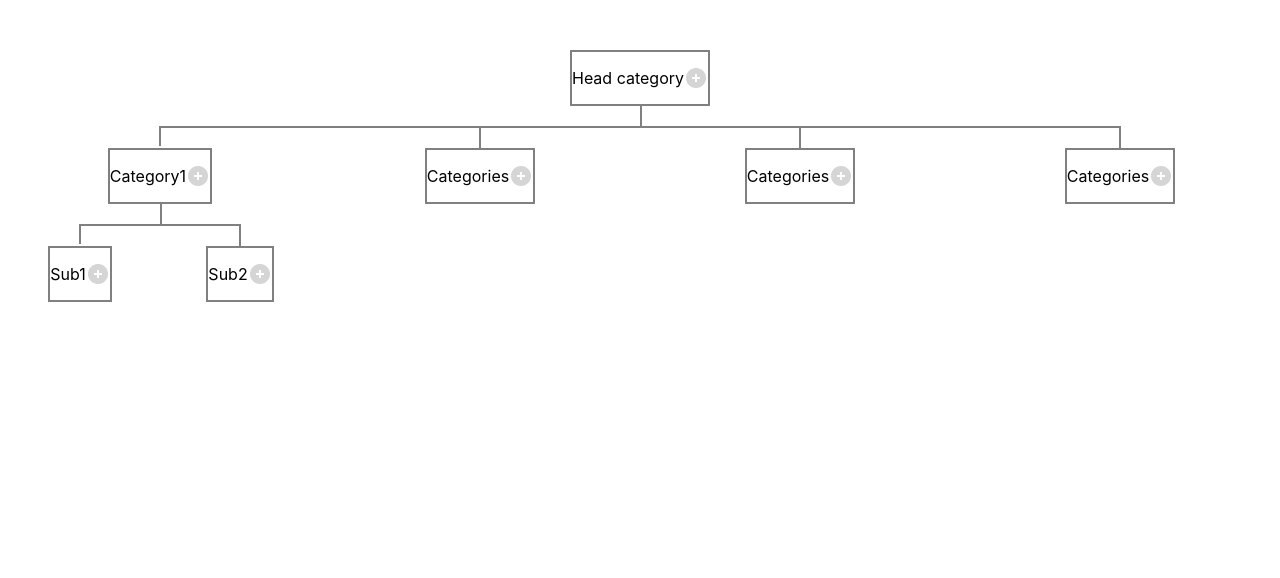
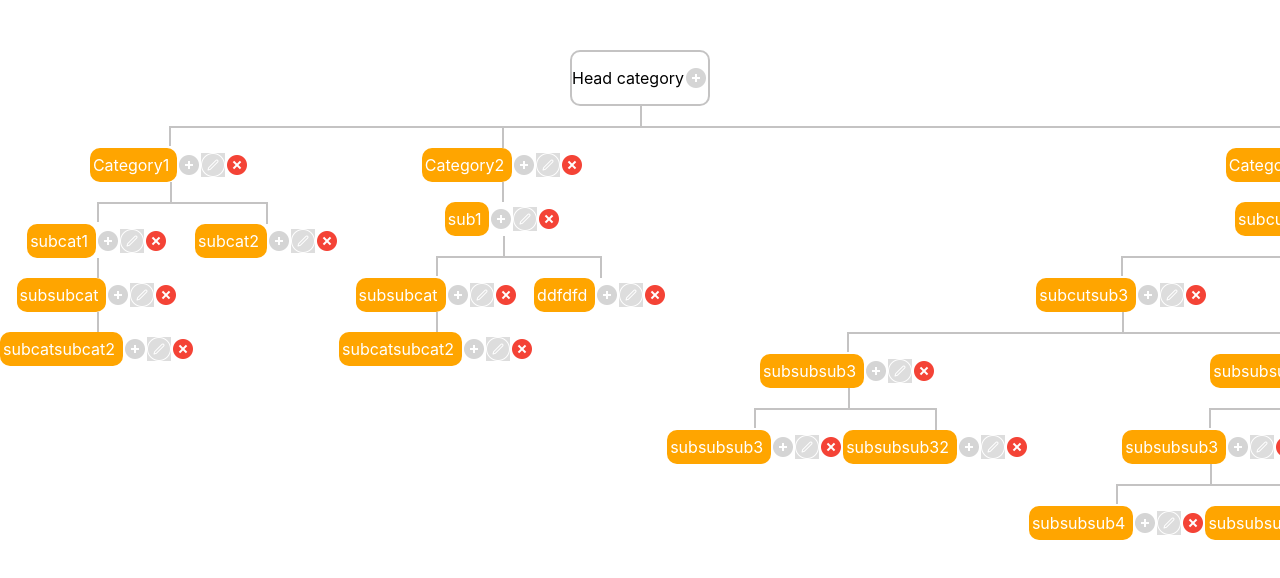
Before and after one commit to Amil032/test-task, a React (Create React App) app: page / in a window 1280 px wide. Shown: the top 578 px of the page. Built offline with nearby package versions, Linux system fonts and the light colour scheme.

Commit message:
make some changes

```diff
--- a/src/App.tsx
+++ b/src/App.tsx
@@ -1,116 +1,241 @@
 import addIcon from './assests/add_icon_48.png';
 import './App.css';
+import { Subcategory } from './components/subcategory/Subcategory';
+import { Category } from './components/Category';
+import { useState } from 'react';
+
+const categories = [
+  {
+    name: 'Category1',
+    subcat: [{
+      name: 'subcat1',
+      subcat: [{
+        name: 'subsubcat',
+        subcat: [{
+          name: 'subcatsubcat2'
+        }]
+      }]
+    }, {
+      name: 'subcat2'
+    }
+    ]
+
+  },
+  {
+
+    name: 'Category2',
+    subcat: [
+      {
+        name: 'sub1',
+        subcat: [
+          {
+            name: 'subsubcat',
+            subcat: [{
+              name: 'subcatsubcat2'
+            }]
+          }, { name: 'ddfdfd' }
+        ]
+      }
+    ]
+
+  }
+  ,
+  {
+    name: 'Category3',
+    subcat: [{
+      name: 'subcut3',
+      subcat: [
+        {
+          name: 'subcutsub3',
+          subcat: [
+            {
+              name: 'subsubsub3',
+              subcat: [
+                {
+                  name: 'subsubsub3',
+                  subcat: []
+                },
+                {
+                  name: 'subsubsub32'
+                }
+              ]
+            },
+            {
+              name: 'subsubsub32', subcat: [
+                {
+                  name: 'subsubsub3',
+                  subcat: [
+                    {
+                      name: 'subsubsub4'
+                    },
+                    {
+                      name: 'subsubsub42',
+
+                    }
+                  ]
+                },
+                {
+                  name: 'subsubsub32'
+                }
+              ]
+            }
+          ]
+        },
+        {
+          name: 'subcutsub4',
+          subcat: [
+            {
+              name: 'subsubsub4',
+              subcat: [
+                {
+                  name: 'subsubsub4',
+                  subcat: [
+                    {
+                      name: 'subsubsub4'
+                    },
+                    {
+                      name: 'subsubsub42',
+
+                    }
+                  ]
+                },
+                {
+                  name: 'subsubsub42',
+
+                }
+              ]
+            },
+            {
+              name: 'subsubsub42',
+
+            }
+          ]
+        }]
+    }]
+  }
+  ,
+  {
+    name: 'Category3',
+    subcat: [{
+      name: 'subcut3',
+      subcat: [
+        {
+          name: 'subcutsub3',
+          subcat: [
+            {
+              name: 'subsubsub3',
+              subcat: [
+                {
+                  name: 'subsubsub3',
+                  subcat: []
+                },
+                {
+                  name: 'subsubsub32'
+                }
+              ]
+            },
+            {
+              name: 'subsubsub32', subcat: [
+                {
+                  name: 'subsubsub3',
+                  subcat: [
+                    {
+                      name: 'subsubsub4'
+                    },
+                    {
+                      name: 'subsubsub42',
+
+                    }
+                  ]
+                },
+                {
+                  name: 'subsubsub32'
+                }
+              ]
+            }
+          ]
+        },
+        {
+          name: 'subcutsub4',
+          subcat: [
+            {
+              name: 'subsubsub4',
+              subcat: [
+                {
+                  name: 'subsubsub4',
+                  subcat: [
+                    {
+                      name: 'subsubsub4'
+                    },
+                    {
+                      name: 'subsubsub42',
+
+                    }
+                  ]
+                },
+                {
+                  name: 'subsubsub42',
+
+                }
+              ]
+            },
+            {
+              name: 'subsubsub42',
+
+            }
+          ]
+        }]
+    }]
+  }
+  , {
+    name: 'ail'
+  }
+]
 
 function App() {
+  const [data, setData] = useState<Array<any>>(categories)
+  const addClickHandler = () => {
+    setData(prev => ([...prev, { name: 'dsfdf' }]))
+
+  }
+  console.log(data)
   return (
+
     <div className="App">
-      <div style={{ display: 'flex', flexDirection: 'column', justifyContent: 'center', marginTop: '50px', alignItems: 'center' }}>
+      <div style={{ display: 'flex', flexDirection: 'column', justifyContent: 'center', marginTop: '50px', alignItems: 'center', overflow: 'auto' }}>
 
         <div style={{ display: 'flex', flexDirection: 'column', alignItems: 'center' }}>
-          <div style={{ display: 'flex', alignItems: 'center', border: '2px solid gray' }}>
+          <div style={{ display: 'flex', alignItems: 'center', border: '2px solid rgba(154, 152, 152, 0.584)', borderRadius: '10px' }}>
             <p>Head category</p>
-            <img src={addIcon} alt="add" width='24px' height='24px' />
+            <img src={addIcon} alt="add" width='24px' height='24px' onClick={addClickHandler} />
           </div>
-          <div style={{ borderRight: '2px solid gray', width: '2px', height: '20px' }}></div>
+          <div style={{ borderRight: '2px solid rgba(154, 152, 152, 0.584)', width: '2px', height: '20px' }}></div>
         </div>
 
 
-        <div style={{ display: 'flex', justifyContent: 'space-between', width: '100%' }}>
-
-
-          <div style={{ display: 'flex', flexDirection: 'column', backgroundColor: 'white', width: '100%' }}>
-
-            <div style={{ display: 'flex', alignItems: 'center', flexDirection: 'column' }}>
-              <div style={{ display: 'flex', width: '100%' }} >
-                <div style={{ height: '20px', width: '50%', borderRight: '2px solid gray' }}></div>
-                <div style={{ height: '20px', width: '50%', borderTop: '2px solid gray' }}></div>
-              </div>
-              <div style={{ display: 'flex', alignItems: 'center', border: '2px solid gray', width: 'fit-content' }}>
-                <p>Category1</p>
-                <img src={addIcon} alt="add" width='24px' height='24px' />
-              </div>
-              <div style={{ borderRight: '2px solid gray', width: '2px', height: '20px' }}></div>
-            </div>
-
-            {/* subCategory group */}
-            <div style={{ display: 'flex', justifyContent: 'space-between' }}>
-              {/* sub1 */}
-              <div style={{ display: 'flex', alignItems: 'center', flexDirection: 'column', width: '100%' }}>
-                <div style={{ display: 'flex', width: '100%' }} >
-                  <div style={{ height: '20px', width: '50%', borderRight: '2px solid gray' }}></div>
-                  <div style={{ height: '20px', width: '50%', borderTop: '2px solid gray' }}></div>
-                </div>
-                <div style={{ display: 'flex', alignItems: 'center', border: '2px solid gray', width: 'fit-content' }}>
-                  <p>Sub1</p>
-                  <img src={addIcon} alt="add" width='24px' height='24px' />
-                </div>
-              </div>
-              {/* /sub1 */}
-
-              {/* sub2 */}
-              <div style={{ display: 'flex', alignItems: 'center', flexDirection: 'column', width: '100%' }}>
-                <div style={{ display: 'flex', width: '100%' }} >
-                  <div style={{ height: '20px', width: '50%', borderRight: '2px solid gray', borderTop: '2px solid gray' }}></div>
-                  <div style={{ height: '20px', width: '50%' }}></div>
-                </div>
-                <div style={{ display: 'flex', alignItems: 'center', border: '2px solid gray', width: 'fit-content' }}>
-                  <p>Sub2</p>
-                  <img src={addIcon} alt="add" width='24px' height='24px' />
-                </div>
-              </div>
-              {/* /sub2 */}
-            </div>
-            {/* /subcategory */}
-          </div>
-
-
-
-
-          <div style={{ width: '100%' }}>
-            <div style={{ backgroundColor: 'white', width: '100%' }}>
-              <div style={{ display: 'flex', alignItems: 'center', flexDirection: 'column' }}>
-                <div style={{ display: 'flex', width: '100%' }} >
-                  <div style={{ height: '20px', width: '50%', borderRight: '2px solid gray', borderTop: '2px solid gray' }}></div>
-                  <div style={{ height: '20px', width: '50%', borderTop: '2px solid gray' }}></div>
-                </div>
-                <div style={{ display: 'flex', alignItems: 'center', border: '2px solid gray', width: 'fit-content' }}>
-                  <p>Categories</p>
-                  <img src={addIcon} alt="add" width='24px' height='24px' />
-                </div>
-              </div>
-            </div>
-          </div>
-
-          <div style={{ width: '100%' }}>
-            <div style={{ backgroundColor: 'white', width: '100%' }}>
-              <div style={{ display: 'flex', alignItems: 'center', flexDirection: 'column' }}>
-                <div style={{ display: 'flex', width: '100%' }} >
-                  <div style={{ height: '20px', width: '50%', borderRight: '2px solid gray', borderTop: '2px solid gray' }}></div>
-                  <div style={{ height: '20px', width: '50%', borderTop: '2px solid gray' }}></div>
-                </div>
-                <div style={{ display: 'flex', alignItems: 'center', border: '2px solid gray', width: 'fit-content' }}>
-                  <p>Categories</p>
-                  <img src={addIcon} alt="add" width='24px' height='24px' />
-                </div>
-              </div>
-            </div>
-          </div>
-
-          <div style={{ width: '100%' }}>
-            <div style={{ backgroundColor: 'white', width: '100%' }}>
-              <div style={{ display: 'flex', alignItems: 'center', flexDirection: 'column' }}>
-                <div style={{ display: 'flex', width: '100%' }} >
-                  <div style={{ height: '20px', width: '50%', borderRight: '2px solid gray', borderTop: '2px solid gray' }}></div>
-                  <div style={{ height: '20px', width: '50%' }}></div>
-                </div>
-                <div style={{ display: 'flex', alignItems: 'center', border: '2px solid gray', width: 'fit-content' }}>
-                  <p>Categories</p>
-                  <img src={addIcon} alt="add" width='24px' height='24px' />
-                </div>
-              </div>
-            </div>
-          </div>
-
+        <div style={{ display: 'flex', width: '100%' }}>
+          {
+            Array.isArray(data) && data?.map((item, index) => {
+              let z: 'one' | 'right' | 'left' | 'both'
+              if (data.length === 1) {
+                z = 'one'
+              } else if (index === 0) {
+                z = 'right'
+              } else if (index === data.length - 1) {
+                z = 'left'
+              } else {
+                z = 'both'
+              }
+              return <Category
+                name={item.name}
+                subcat={item?.subcat}
+                index={z} key={index + Math.random()}
+                length={data.length}
+                setData={setData}
+                data={data}
+              />
+            })
+          }
 
         </div>
 
--- /dev/null
+++ b/src/components/Category.tsx
@@ -0,0 +1,42 @@
+import { SetStateAction } from "react";
+import { Subcategory } from "./subcategory/Subcategory";
+interface Props {
+    name: string
+    subcat?: any
+    index: 'one' | 'right' | 'left' | 'both'
+    length: number
+    setData: SetStateAction<any>
+    data: any
+}
+export const Category = ({ name, subcat, index, length, setData, data: value }: Props) => {
+    const clickHandler = (data: any) => {
+        if (data) {
+            data = [...data, { name: `${Math.random()}` }]
+            setData([...value])
+        }
+        console.log(data)
+
+    }
+    console.log(subcat)
+    return (
+
+        <div style={{ display: 'flex', flexDirection: 'column', backgroundColor: 'white', width: '100%' }}>
+            <Subcategory name={name} index={index} length={subcat?.length} clickHandler={clickHandler} subcat={subcat} />
+            <div style={{ display: 'flex', justifyContent: 'space-between' }}>
+                {subcat?.map((item: any, index: number) => {
+                    let z: 'one' | 'right' | 'left' | 'both'
+                    if (subcat.length === 1) {
+                        z = 'one'
+                    } else if (index === 0) {
+                        z = 'right'
+                    } else if (index === subcat.length - 1) {
+                        z = 'left'
+                    } else {
+                        z = 'both'
+                    }
+                    return <Category key={index + Math.random()} name={item?.name} subcat={item.subcat} index={z} length={subcat.length} setData={setData} data={value} />
+                })}
+            </div>
+        </div>
+    )
+};
--- /dev/null
+++ b/src/components/subcategory/Subcategory.tsx
@@ -0,0 +1,35 @@
+import addIcon from '../../assests/add_icon_48.png';
+import closeIcon from '../../assests/close_icon_48.png';
+import editIcon from '../../assests/edit_icon_48.png'
+import classes from './style.module.css'
+interface Props {
+    name: string
+    index: 'one' | 'right' | 'left' | 'both'
+    length: number
+    clickHandler: any
+    subcat: any
+}
+export const Subcategory = ({ name, index, length, clickHandler, subcat }: Props) => {
+
+
+    return (
+        <div style={{ display: 'flex', alignItems: 'center', flexDirection: 'column', width: '100%' }}>
+            <div style={{ display: 'flex', width: '100%' }} >
+                <div style={{ height: '20px', width: '50%', borderRight: '2px solid rgba(154, 152, 152, 0.584)', borderTop: (index === 'left' || index === 'both') ? '2px solid rgba(154, 152, 152, 0.584)' : 'none', }}></div>
+                <div style={{ height: '20px', width: '50%', borderTop: (index === 'right' || index === 'both') ? '2px solid rgba(154, 152, 152, 0.584)' : 'none' }}></div>
+            </div>
+            <div style={{ display: 'flex', alignItems: 'center', }}>
+                <div className={classes.imgContainer}  >
+                    <p style={{ marginRight: '5px', color: 'white' }}>{name}</p>
+                </div>
+                <div className={classes.img}  >
+                    <img src={addIcon} alt="add" width='24px' height='24px' onClick={() => clickHandler(subcat)} />
+                    <img src={editIcon} alt="edit" width='24px' height='24px' />
+                    <img src={closeIcon} alt="close" width='24px' height='24px' />
+                </div>
+            </div>
+
+            {((length !== 1) && !!length) && <div style={{ borderRight: '2px solid rgba(154, 152, 152, 0.584)', width: '2px', height: '20px' }}></div>}
+        </div>
+    );
+};
--- /dev/null
+++ b/src/components/subcategory/style.module.css
@@ -0,0 +1,16 @@
+.imgContainer {
+  display: flex;
+  align-items: center;
+  /* width: fit-content; */
+  background-color: orange;
+  border-radius: 10px;
+  flex-grow: 5;
+}
+.imgContainer > p {
+  padding: 7px 3px;
+  margin: 0;
+}
+.img {
+  display: flex;
+  flex-grow: 3;
+}
```
